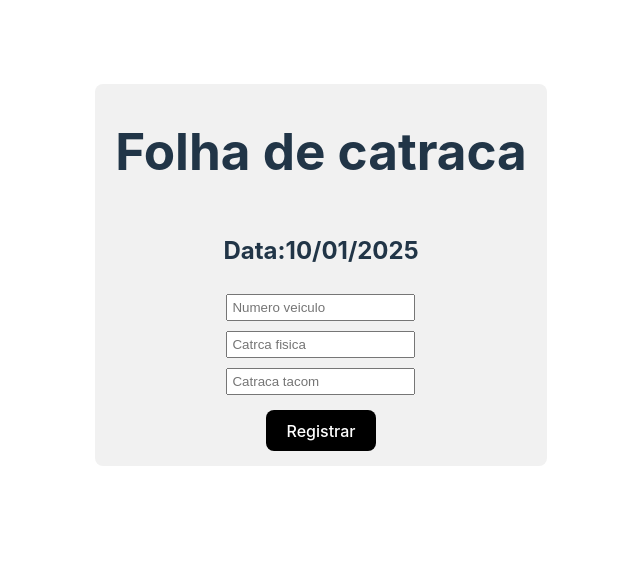
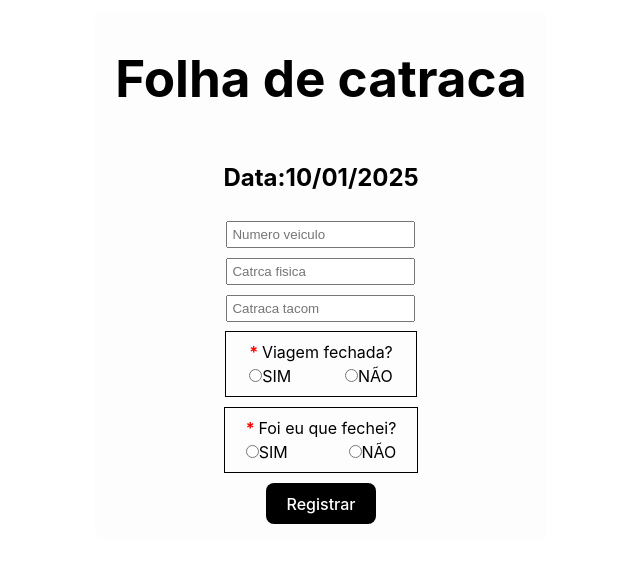
Before and after one commit to praiasolvr/Folha-Catraca, a React (Vite) app: page / in a window 1280 px wide. Shown: the part 125-688 px from the top of the page, without its empty margins (319-959 px from the left). Built offline with nearby package versions, Linux system fonts and the light colour scheme.

Commit message:
inclusao de conteiner fechada  fechei

```diff
--- a/src/App.css
+++ b/src/App.css
@@ -8,33 +8,73 @@
 .campoDate {
   display: flex;
   flex-direction: column;
-
 }
 
-.conteiner-folha-catraca{
-  background-color: #f1f1f1;
+.conteiner-folha-catraca {
+  background-color: #fdfdfd;
+  color: black;
   padding: 5px 20px;
   border-radius: 8px;
 }
-form{
+
+form {
   display: flex;
   flex-direction: column;
   align-items: center;
 }
-form input{
+
+form input {
   max-width: 200px;
   margin: 5px 0px;
   padding: 4px 4px;
+}
 
-}
-form button{
+form button {
   background-color: black;
   color: white;
   transition: 1s;
   margin: 10px 0%;
+}
 
-}
-form button:hover{
+form button:hover {
   background-color: red;
   color: black;
 }
+
+.conteiner-viagem-fechada {
+  border: black 1px solid;
+  padding: 8px 23px;
+  margin-top: 4px;
+}
+
+.conteiner-viagem-fechada p {
+  margin: 0px 0px;
+}
+
+.conteiner-viagem-fechada p strong {
+  color: red;
+}
+
+.conteiner-resp-viagem-fechada {
+  display: flex;
+  justify-content: space-between;
+}
+
+.conteiner-eu-fechei {
+  border: black 1px solid;
+  padding: 8px 21px;
+  margin-top: 10px;
+}
+
+.conteiner-eu-fechei p {
+  margin: 0px 0px;
+}
+
+.conteiner-resp-eu-fechei {
+  display: flex;
+  justify-content: space-between;
+}
+
+.conteiner-eu-fechei p strong {
+  color: red;
+}
--- a/src/App.jsx
+++ b/src/App.jsx
@@ -45,6 +45,41 @@ function App() {
           value={catracaTacom}
           onChange={(e) => { setCatracaTacom(e.target.value) }} />
 
+
+        <div className='conteiner-viagem-fechada'>
+          <p><strong>* </strong>Viagem fechada?</p>
+          <div className='conteiner-resp-viagem-fechada'>
+            <div>
+              <input type="radio" id="SIM-fechada" name="fechada" value="SIM-fechada" />
+              <label for="SIM-fechada">SIM</label>
+            </div>
+
+            <div>
+              <input type="radio" id="NAO-fechada" name="fechada" value="NAO-fechada" />
+              <label for="NAO-fechada">NÃO</label>
+            </div>
+          </div>
+        </div>
+
+
+        <div className='conteiner-eu-fechei'>
+          <p><strong>* </strong>Foi eu que fechei?</p>
+          <div className='conteiner-resp-eu-fechei'>
+            <div>
+              <input type="radio" id="SIM-fechei" name="fechei" value="SIM-fechei" />
+              <label for="SIM-fechei">SIM</label>
+            </div>
+
+            <div>
+              <input type="radio" id="NAO-fechei" name="fechei" value="NAO-fechei" />
+              <label for="NAO-fechei">NÃO</label>
+            </div>
+          </div>
+        </div>
+
+
+
+
         <button type='submit'>
           Registrar
         </button>
```
